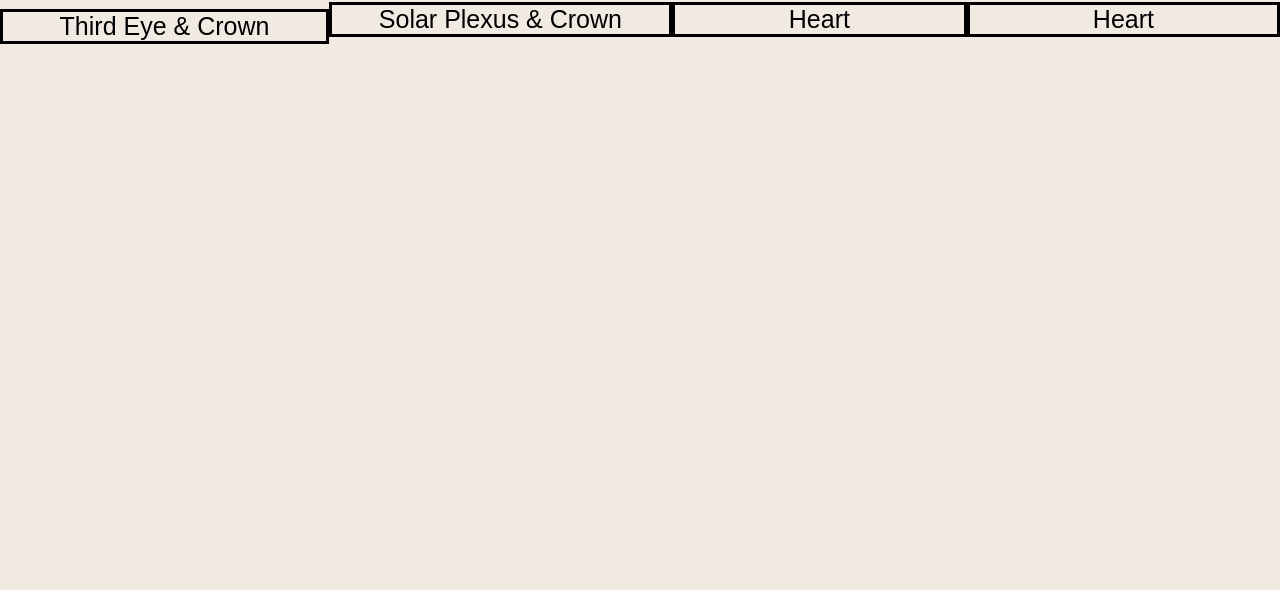
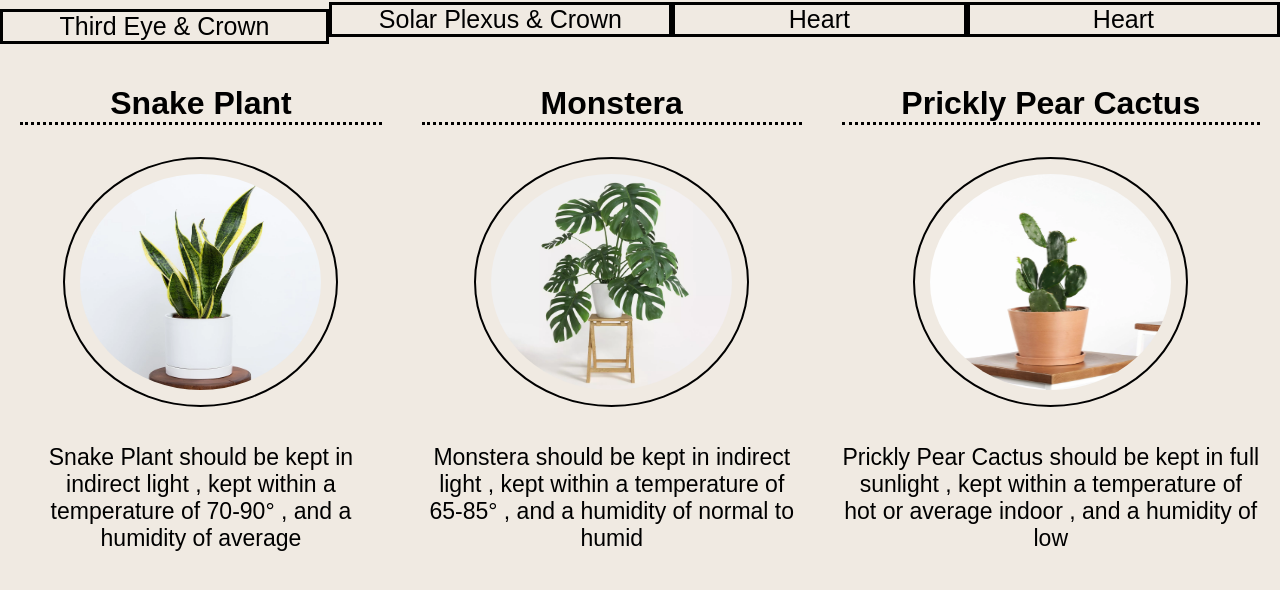
Before and after one commit to nikihite/display-list-practice, a plain HTML site: page index.html in a window 1280 px wide. Shown: the part 646-1236 px from the top of the page. Before the commit the page ends 800 px from the top, so only its background shows below. Drawn offline with Linux system fonts and the light colour scheme.

Commit message:
second one done

```diff
--- a/app.js
+++ b/app.js
@@ -1,13 +1,22 @@
 // import functions and grab DOM elements
 import { crystals } from './crystals.js';
 import { renderCrystal } from './utils.js';
+import { plants } from './plants.js';
+import { renderPlant } from './utils.js';
 // let state
 const crystalListElem = document.getElementById('crystals');
+const plantListElem = document.getElementById('plants');
 // set event listeners
-  // get user input
-  // use user input to update state
-  // update DOM to reflect the new state
+// get user input
+// use user input to update state
+// update DOM to reflect the new state
 for (let crystal of crystals) {
     const crystalDiv = renderCrystal(crystal);
     crystalListElem.append(crystalDiv);
 }
+
+
+for (let plant of plants) {
+    const plantDiv = renderPlant(plant);
+    plantListElem.append(plantDiv);
+}
--- a/index.html
+++ b/index.html
@@ -17,6 +17,8 @@
     <main>
         <div id="crystals">
         </div>
+        <div id="plants">
+        </div>
     </main>
 
     <script type="module" src="./app.js"></script>
--- /dev/null
+++ b/plants.js
@@ -0,0 +1,11 @@
+export const plants = [
+    {
+        name: 'Snake Plant',
+        lightAmount: 'indirect light',
+        temperature: '70-90°',
+        humidity: 'average',
+        image: './assets/snake-plant.webp',
+    },
+    { name: 'Monstera', lightAmount: 'indirect light', temperature: '65-85°', humidity: 'normal to humid', image: './assets/monstera.webp' },
+    { name: 'Prickly Pear Cactus', lightAmount: 'full sunlight', temperature: 'hot or average indoor', humidity: 'low', image: './assets/prickly-pear.webp' },
+];
--- a/styles/home.css
+++ b/styles/home.css
@@ -12,15 +12,33 @@ body {
     margin: 10px;
 }
 
+#plants img {
+    width: 275px;
+    height: 250px;
+    border: 2px solid black;
+    border-radius: 50%;
+    padding: 15px;
+    margin: 10px;
+}
+
 #header {
     font-size: 35px;
     margin-left: 10%;
 }
+
 h1 {
-    border-bottom: 3px solid black;
+    border-bottom: 3px dotted black;
 }
 
 #crystals {
+    font-family: fantasy;
+    display: flex;
+    flex-direction: row;
+    text-align: center;
+    justify-content: space-around;
+}
+
+#plants {
     font-family: fantasy;
     display: flex;
     flex-direction: row;
@@ -41,3 +59,7 @@ ul {
     font-size: 25px;
     border: 3px solid black;
 }
+
+div .plant {
+    margin: 20px;
+}
--- a/utils.js
+++ b/utils.js
@@ -24,3 +24,20 @@ export function renderCrystal(crystal) {
     div.append(h1, img, p, h2, ul);
     return div;
 }
+
+export function renderPlant(plant) {
+    const div = document.createElement('div');
+    div.classList.add('plant');
+
+    const h1 = document.createElement('h1');
+    h1.textContent = plant.name;
+
+    const img = document.createElement('img');
+    img.src = plant.image;
+
+    const p = document.createElement('p');
+    p.textContent = `${plant.name} should be kept in ${plant.lightAmount} , kept within a temperature of ${plant.temperature} , and a humidity of ${plant.humidity}`;
+
+    div.append(h1, img, p);
+    return div;
+}
```
Also changed, not shown: test/example.test.js (+13 -3 lines), assets/monstera.webp (added), assets/prickly-pear.webp (added), assets/snake-plant.webp (added).
